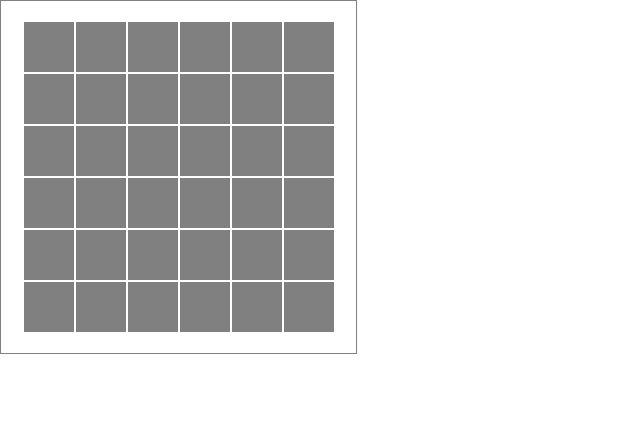
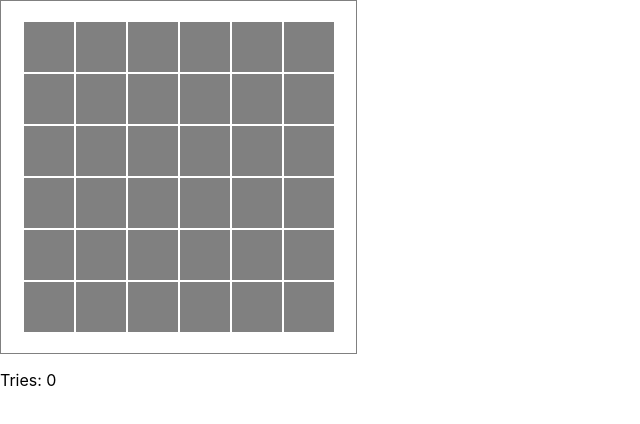
Before and after one commit to iisakjanova/js_group_11_homework_54_irina_isakzhanova, a React (Create React App) app: page / in a window 1280 px wide. Shown: the top 424 px of the page, without its empty margins (0-640 px from the left). Built offline with nearby package versions, Linux system fonts and the light colour scheme; the HTML template or start-up script is replaced by a standard one.

Commit message:
Created Counter component

```diff
--- a/src/App.js
+++ b/src/App.js
@@ -1,9 +1,24 @@
+import {useState} from "react";
+
 import PlayingField from "./components/PlayingField/PlayingField";
+import Counter from "./components/Counter";
+
 
 const App = () => {
+    const [tries, setTries] = useState(0);
+
+    const incrementTries = () => {
+        setTries(tries + 1);
+    };
+
     return (
         <div className="App">
-            <PlayingField />
+            <PlayingField
+                onCellClick={incrementTries}
+            />
+            <Counter
+                tries={tries}
+            />
         </div>
     )
 };
--- /dev/null
+++ b/src/components/Counter.js
@@ -0,0 +1,11 @@
+import React from 'react';
+
+const Counter = props => {
+    return (
+        <p>
+            Tries: {props.tries}
+        </p>
+    );
+};
+
+export default Counter;
--- a/src/components/PlayingField/PlayingField.js
+++ b/src/components/PlayingField/PlayingField.js
@@ -4,7 +4,7 @@ import {nanoid} from "nanoid";
 import Cell from "../Cell/Cell";
 import './PlayingField.css';
 
-const PlayingField = () => {
+const PlayingField = props => {
     const [cells, setCells] = useState(makeCells());
 
     function getRingIndex() {
@@ -33,6 +33,15 @@ const PlayingField = () => {
         })
     };
 
+    const handleOnClickCell = id => {
+        if(cells[id].isOpen) {
+            return;
+        }
+
+        openCell(id);
+        props.onCellClick();
+    };
+
     return (
         <div className="playing-field">
             {Object.values(cells).map(cell => (
@@ -40,7 +49,7 @@ const PlayingField = () => {
                     key={cell.id}
                     isOpen={cell.isOpen}
                     hasItem={cell.hasItem}
-                    onClick={() => openCell(cell.id)}
+                    onClick={() => handleOnClickCell(cell.id)}
                 />
             ))}
         </div>
```
